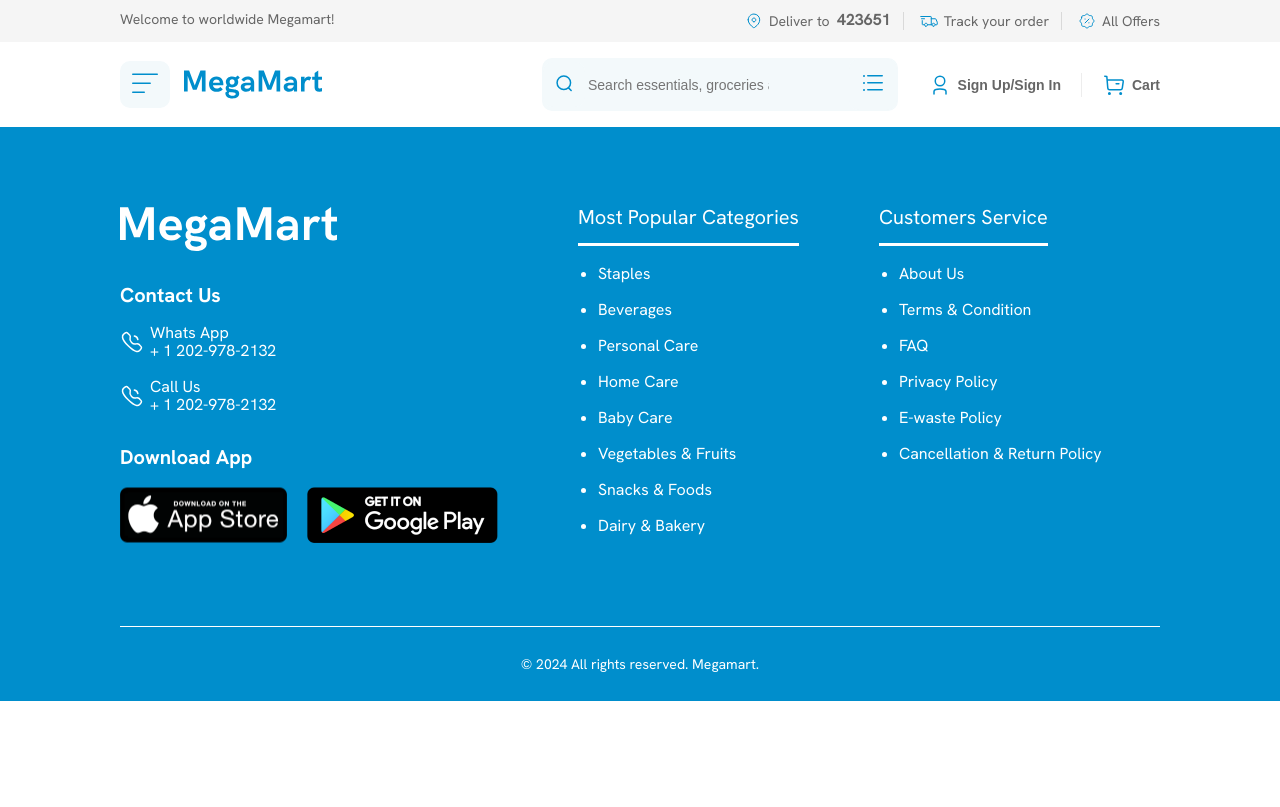
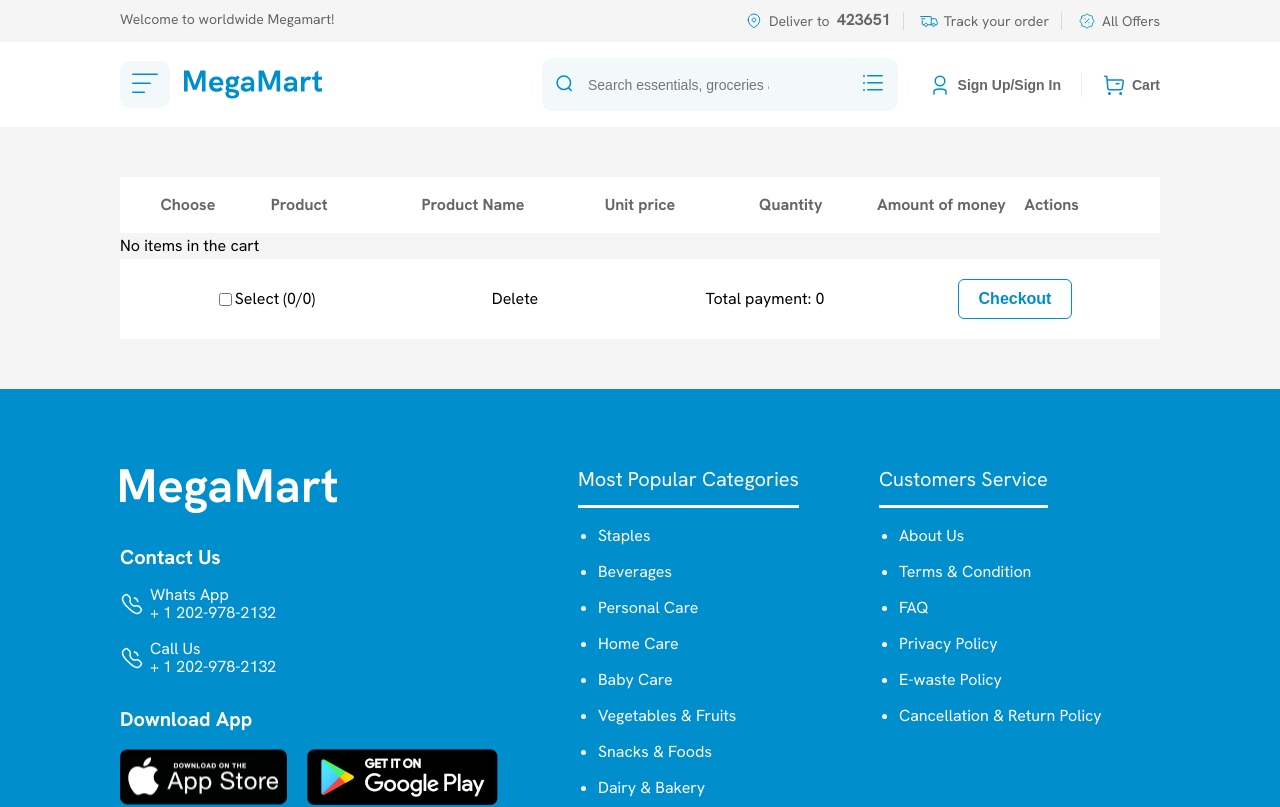
Before and after one commit to TranLeKhanhDuyen/Knowledge, a React (Vite) app in the folder mega-market/: page /cart in a window 1280 px wide. Shown: the top 807 px of the page. Built offline with nearby package versions, Linux system fonts and the light colour scheme.

Commit message:
feat: implement add to cart

```diff
--- a/mega-market/src/components/Icons/Icons.tsx
+++ b/mega-market/src/components/Icons/Icons.tsx
@@ -13,7 +13,8 @@ import {
   MenuIcon,
   SearchIcon,
   TruckIcon,
-  UserIcon
+  UserIcon,
+  TrashIcon
 } from './index'
 
 const Icons = {
@@ -31,7 +32,8 @@ const Icons = {
   arrowLeft: <ArrowLeftIcon />,
   arrowRight: <ArrowRightIcon />,
   eye: <EyeIcon/>,
-  eyeSlash: <EyeSlashIcon/>
+  eyeSlash: <EyeSlashIcon/>,
+  trash: <TrashIcon/>
 }
 
 export default Icons
--- /dev/null
+++ b/mega-market/src/components/Icons/TrashIcon.tsx
@@ -0,0 +1,10 @@
+export const TrashIcon = () => {
+  return (
+    <svg xmlns='http://www.w3.org/2000/svg' viewBox='0 0 448 512'>
+      <path
+        fill='#b1b4b9'
+        d='M135.2 17.7L128 32H32C14.3 32 0 46.3 0 64S14.3 96 32 96H416c17.7 0 32-14.3 32-32s-14.3-32-32-32H320l-7.2-14.3C307.4 6.8 296.3 0 284.2 0H163.8c-12.1 0-23.2 6.8-28.6 17.7zM416 128H32L53.2 467c1.6 25.3 22.6 45 47.9 45H346.9c25.3 0 46.3-19.7 47.9-45L416 128z'
+      />
+    </svg>
+  )
+}
--- a/mega-market/src/components/Icons/index.ts
+++ b/mega-market/src/components/Icons/index.ts
@@ -13,3 +13,4 @@ export { ArrowDownWhiteIcon } from './ArrowDownWhiteIcon'
 export { ArrowLeftIcon } from './ArrowLeftIcon'
 export { EyeIcon } from './EyeIcon'
 export { EyeSlashIcon } from './EyeSlashIcon'
+export { TrashIcon } from './TrashIcon'
--- /dev/null
+++ b/mega-market/src/components/QuantitySelector/QuantitySelector.css
@@ -0,0 +1,25 @@
+.quantity-container {
+  display: flex;
+  align-items: center;
+  border: 1px solid var(--border-color);
+  width: fit-content;
+}
+
+.quantity-btn {
+  padding: 10px;
+  cursor: pointer;
+  font-size: var(--font-lg);
+}
+
+.quantity-btn-reduce {
+  border-right: 1px solid var(--border-color);
+}
+
+.quantity-btn-increase {
+  border-left: 1px solid var(--border-color);
+}
+
+.quantity {
+  min-width: 70px;
+  text-align: center;
+}
--- /dev/null
+++ b/mega-market/src/components/QuantitySelector/index.tsx
@@ -0,0 +1,36 @@
+import { Button } from '@components'
+import './QuantitySelector.css'
+import { HTMLAttributes } from 'react'
+
+export interface IQuantitySelectorProps extends HTMLAttributes<HTMLDivElement> {
+  quantity: number
+  onIncrease: () => void
+  onDecrease: () => void
+  additionalClass?: string
+}
+
+const QuantitySelector = ({
+  quantity,
+  onIncrease,
+  onDecrease,
+  additionalClass
+}: IQuantitySelectorProps) => {
+  return (
+    <article className={`quantity-container ${additionalClass}`}>
+      <Button
+        label='-'
+        onClick={onDecrease}
+        disabled={quantity === 1}
+        additionalClass='quantity-btn quantity-btn-reduce'
+      />
+      <span className='quantity'>{quantity}</span>
+      <Button
+        label='+'
+        onClick={onIncrease}
+        additionalClass='quantity-btn quantity-btn-increase'
+      />
+    </article>
+  )
+}
+
+export default QuantitySelector
--- a/mega-market/src/components/index.ts
+++ b/mega-market/src/components/index.ts
@@ -35,3 +35,5 @@ export * from '@components/HookFormFields/FormProvider'
 export { default as FormProvider } from '@components/HookFormFields/FormProvider'
 export * from '@components/HookFormFields/RHFTextField'
 export { default as RHFTextField } from '@components/HookFormFields/RHFTextField'
+export * from '@components/QuantitySelector'
+export {default as QuantitySelector} from '@components/QuantitySelector'
--- a/mega-market/src/pages/Cart/Cart.css
+++ b/mega-market/src/pages/Cart/Cart.css
@@ -0,0 +1,88 @@
+.cart-page {
+  background-color: var(--secondary-color);
+  padding: 50px 0;
+  display: flex;
+  flex-direction: column;
+  gap: 5px;
+}
+
+.cart-header {
+  display: grid;
+  grid-template-columns: repeat(7, 1fr);
+  background-color: var(--white-color);
+  align-items: center;
+  padding: 20px 0;
+  text-align: start;
+  gap: 15px;
+  color: var(--text-secondary-color);
+  font-weight: var(--fw-bold);
+}
+
+.cart-header-title {
+  text-align: center;
+}
+
+.cart-items {
+  display: flex;
+  flex-direction: column;
+  gap: 5px;
+}
+
+.cart-item {
+  display: grid;
+  grid-template-columns: repeat(7, 1fr);
+  background-color: var(--white-color);
+  align-items: center;
+  padding: 10px 0;
+  gap: 15px;
+}
+
+.cart-item-image {
+  width: 80px;
+  height: 80px;
+  object-fit: cover;
+}
+
+.cart-item-unit-price {
+  display: flex;
+  align-items: center;
+  justify-content: center;
+  gap: 10px;
+}
+
+.regular-unit-price {
+  text-decoration: line-through;
+  color: var(--text-secondary-color);
+}
+
+.amount-of-money {
+  text-align: center;
+}
+
+.cart-item-delete {
+  width: 18px;
+  height: 18px;
+  border: none;
+  background: transparent;
+  cursor: pointer;
+}
+
+.cart-item-quantity-selector {
+  margin: 0 auto;
+}
+
+.checkout {
+  display: grid;
+  align-items: center;
+  grid-template-columns: repeat(4, 1fr);
+  background-color: var(--white-color);
+  padding: 20px;
+  text-align: center;
+  font-size: var(--font-md);
+}
+
+.select-all {
+  display: flex;
+  align-items: center;
+  justify-content: center;
+}
--- a/mega-market/src/pages/Cart/index.tsx
+++ b/mega-market/src/pages/Cart/index.tsx
@@ -1,9 +1,167 @@
+import { useEffect, useState } from 'react'
 import { MainLayout } from '@layout'
+import { CartItem } from '@services'
+import { Button, ButtonIcon, QuantitySelector } from '@components'
+import './Cart.css'
 
 const CartPage = () => {
+  const [cartItems, setCartItems] = useState<CartItem[]>([])
+  const [selectedItems, setSelectedItems] = useState<number[]>([])
+  const [selectAll, setSelectAll] = useState<boolean>(false)
+
+  useEffect(() => {
+    const cart = JSON.parse(localStorage.getItem('cart') || '[]')
+    setCartItems(cart)
+  }, [])
+
+  const calculatePrice = (price: number, quantity: number) => {
+    return price * quantity
+  }
+
+  const handleQuantityChange = (index: number, delta: number) => {
+    const newCartItems = [...cartItems]
+    newCartItems[index].quantity += delta
+    if (newCartItems[index].quantity < 1) {
+      newCartItems[index].quantity = 1
+    }
+    setCartItems(newCartItems)
+  }
+
+  const calculateTotal = () => {
+    return selectedItems.reduce((total, index) => {
+      const item = cartItems[index]
+      const discountedPrice =
+        item.regular_price - (item.regular_price * item.discount) / 100
+      return total + calculatePrice(discountedPrice, item.quantity)
+    }, 0)
+  }
+
+  const handleSelectChange = (index: number) => {
+    const newSelectedItems = [...selectedItems]
+    const selectedIndex = newSelectedItems.indexOf(index)
+    if (selectedIndex > -1) {
+      newSelectedItems.splice(selectedIndex, 1)
+    } else {
+      newSelectedItems.push(index)
+    }
+    setSelectedItems(newSelectedItems)
+  }
+
+  const handleSelectAll = () => {
+    if (selectAll) {
+      setSelectedItems([])
+    } else {
+      const allIndexes = cartItems.map((_, index) => index)
+      setSelectedItems(allIndexes)
+    }
+    setSelectAll((prev) => !prev)
+  }
+
+  const handleDeleteItem = (index: number) => {
+    const confirmDelete = window.confirm(
+      'Are you sure you want to delete this item?'
+    )
+    if (!confirmDelete) return
+    const newCartItems = cartItems.filter((_, i) => i !== index)
+    setCartItems(newCartItems)
+    localStorage.setItem('cart', JSON.stringify(newCartItems))
+  }
+
+  const handleDeleteSelectedItems = () => {
+    const confirmDelete = window.confirm(
+      'Are you sure you want to delete selected items?'
+    )
+    if (!confirmDelete) return
+    const newCartItems = cartItems.filter(
+      (_, index) => !selectedItems.includes(index)
+    )
+    setCartItems(newCartItems)
+    localStorage.setItem('cart', JSON.stringify(newCartItems))
+    setSelectedItems([])
+  }
+
   return (
     <MainLayout>
-      <section>
+      <section className='cart-page'>
+        <ul className='container cart-header'>
+          <li className='cart-header-title'>Choose</li>
+          <li>Product</li>
+          <li>Product Name</li>
+          <li className='cart-header-title'>Unit price</li>
+          <li className='cart-header-title'>Quantity</li>
+          <li className='cart-header-title'>Amount of money</li>
+          <li>Actions</li>
+        </ul>
+        <article className='container cart-container'>
+          {cartItems.length > 0 ? (
+            <ul className='cart-items'>
+              {cartItems.map((item, index) => (
+                <li key={index} className='cart-item'>
+                  <input
+                    type='checkbox'
+                    checked={selectedItems.includes(index)}
+                    onChange={() => handleSelectChange(index)}
+                  />
+                  <img
+                    src={item.primaryImage}
+                    alt={item.name}
+                    className='cart-item-image'
+                  />
+                  <h2>{item.name}</h2>
+
+                  <p className='cart-item-unit-price'>
+                    <span className='regular-unit-price'>
+                      ₹{item.regular_price}
+                    </span>
+                    <span>
+                      ₹
+                      {item.regular_price -
+                        (item.regular_price * item.discount) / 100}
+                    </span>
+                  </p>
+
+                  <QuantitySelector
+                    quantity={item.quantity}
+                    onIncrease={() => handleQuantityChange(index, 1)}
+                    onDecrease={() => handleQuantityChange(index, -1)}
+                    additionalClass='cart-item-quantity-selector'
+                  />
+
+                  <p className='amount-of-money'>
+                    ₹
+                    {calculatePrice(
+                      item.regular_price -
+                        (item.regular_price * item.discount) / 100,
+                      item.quantity
+                    )}
+                  </p>
+
+                  <ButtonIcon
+                    icon='trash'
+                    className='cart-item-delete'
+                    onClick={() => handleDeleteItem(index)}
+                  />
+                </li>
+              ))}
+            </ul>
+          ) : (
+            <p>No items in the cart</p>
+          )}
+        </article>
+
+        <ul className='container checkout'>
+          <li className='select-all' onClick={handleSelectAll}>
+            <input type='checkbox' checked={selectAll} readOnly />
+            <span>
+              Select ({selectedItems.length}/{cartItems.length})
+            </span>
+          </li>
+          <li onClick={handleDeleteSelectedItems}>Delete </li>
+          <li>Total payment: {calculateTotal()}</li>
+          <li>
+            <Button additionalClass='secondary' label='Checkout' />
+          </li>
+        </ul>
 
       </section>
     </MainLayout>
--- a/mega-market/src/pages/Detail/Detail.css
+++ b/mega-market/src/pages/Detail/Detail.css
@@ -73,32 +73,6 @@
   text-align: justify;
 }
 
-.quantity-container {
-  display: flex;
-  align-items: center;
-  border: 1px solid var(--border-color);
-  width: fit-content;
-}
-
-.quantity-btn {
-  padding: 10px;
-  cursor: pointer;
-  font-size: var(--font-lg);
-}
-
-.quantity-btn-reduce {
-  border-right: 1px solid var(--border-color);
-}
-
-.quantity-btn-increase {
-  border-left: 1px solid var(--border-color);
-}
-
-.quantity {
-  min-width: 70px;
-  text-align: center;
-}
-
 .detail-actions {
   display: flex;
   gap: 10px;
```
Also changed, not shown: mega-market/src/pages/Detail/index.tsx (+10 -1 lines), mega-market/src/services/index.ts (+10 -6 lines), mega-market/src/services/models/cart.ts (added, +8 -0 lines).
